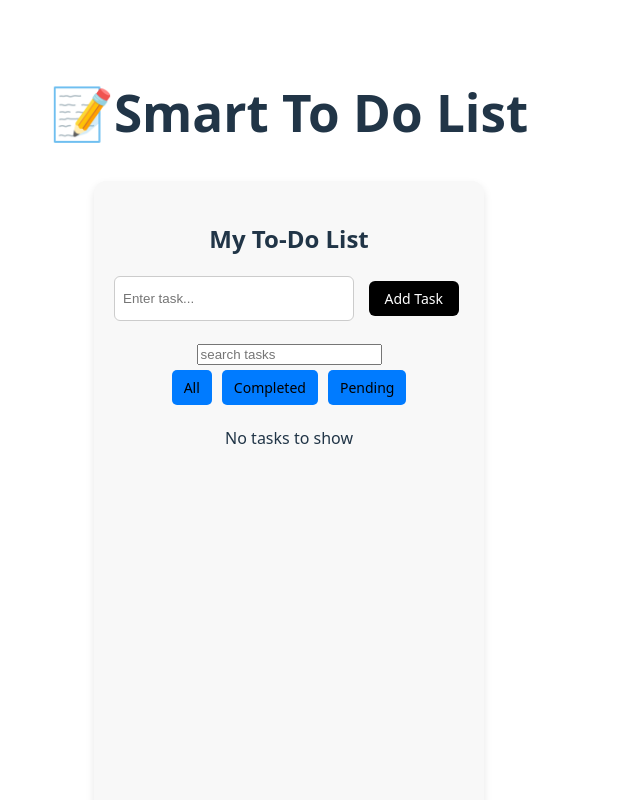
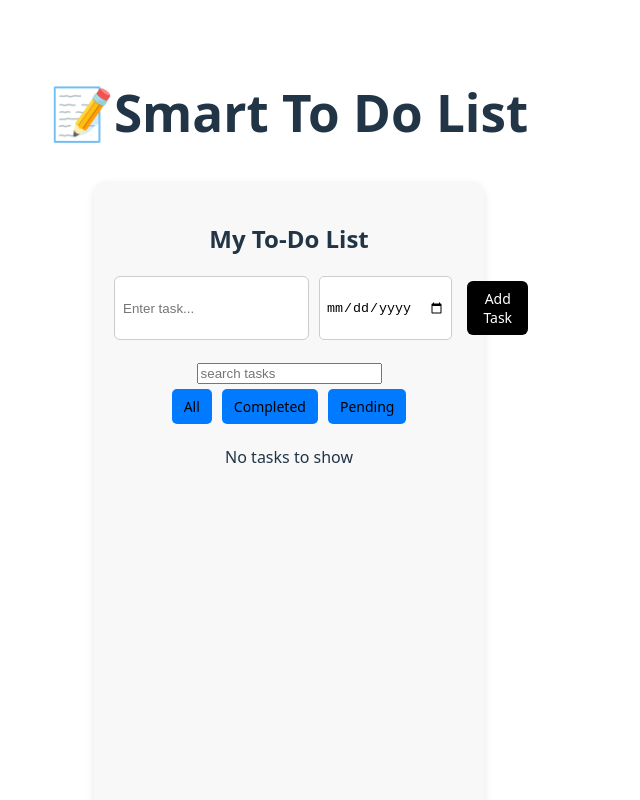
Before and after one commit to Bipan-git/To-Do-list-App, a React app: page / in a window 1280 px wide. Shown: the top 800 px of the page, without its empty margins (0-640 px from the left). Built offline with nearby package versions, Linux system fonts and the light colour scheme; the HTML template or start-up script is replaced by a standard one.

Commit message:
Added search Bar feature and Due Date

```diff
--- a/src/component/ToDoApp.jsx
+++ b/src/component/ToDoApp.jsx
@@ -8,6 +8,7 @@ export default function ToDoApp() {
   const [currentIndex, setCurrentIndex] = useState(null);
   const [filter, setFilter] = useState("all");
   const [search, setSearch] = useState("");
+  const [dueDate, setDueDate] = useState("");
 
   // ✅ Load tasks from local storage when the app starts
   useEffect(() => {
@@ -39,11 +40,16 @@ export default function ToDoApp() {
       setIsEditing(false);
       setCurrentIndex(null);
     } else {
-      const newTask = { text: input, completed: false };
+      const newTask = {
+        text: input,
+        completed: false,
+        dueDate: dueDate || "no due Date",
+      };
       setTasks([...tasks, newTask]);
     }
     setInput("");
     setFilter("all");
+    setDueDate("");
   };
 
   // ✅ Delete task
@@ -80,14 +86,19 @@ export default function ToDoApp() {
 
   return (
     <div className="todoContainer">
-      <h2>My To-Do List</h2>
-
+      <h2 color="#000000ff">My To-Do List</h2>
       <div className="input-area">
         <input
           type="text"
           placeholder="Enter task..."
           value={input}
           onChange={(e) => setInput(e.target.value)}
+        />
+        <input
+          type="date"
+          value={dueDate}
+          onChange={(e) => setDueDate(e.target.value)}
+          style={{ padding: "6px", borderRadius: "5px" }}
         />
         <button onClick={handleAddTask}>
           {isEditing ? "Update Task" : "Add Task"}
@@ -124,6 +135,9 @@ export default function ToDoApp() {
                 }}
               >
                 {task.text}
+                <small style={{ color: "#555", marginLeft: "10px" }}>
+                  due: {task.dueDate}
+                </small>
               </span>
               <button
                 style={{
```
